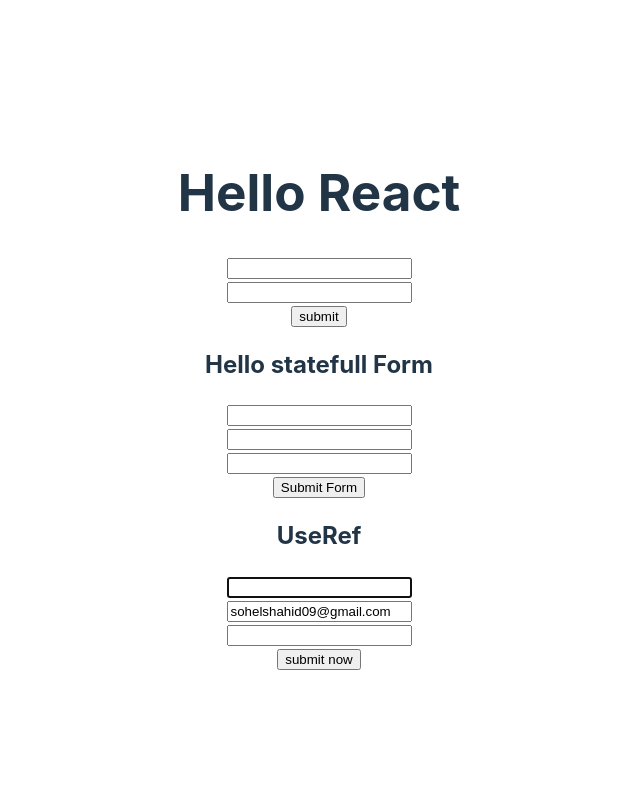
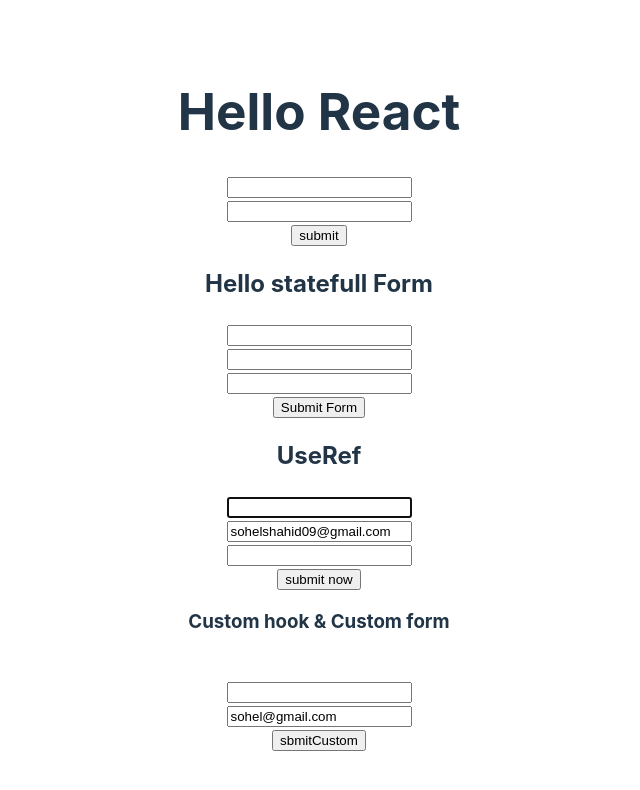
Before and after one commit to SohelShahid117/ph9-m46-formMaster-ReactCoreConcept, a React (Vite) app: page / in a window 1280 px wide. Shown: the top 790 px of the page, without its empty margins (321-961 px from the left). Built offline with nearby package versions, Linux system fonts and the light colour scheme.

Commit message:
46-4 Custom Hook And Create Your First Custom Hook complete

```diff
--- a/src/App.jsx
+++ b/src/App.jsx
@@ -1,4 +1,5 @@
 import "./App.css";
+import CustomHookForm from "./Components/CustomHookForm/CustomHookForm";
 import RefForm from "./Components/RefForm/RefForm";
 import SimpleForm from "./Components/SimpleForm/SimpleForm";
 import StatefulForm from "./Components/StatefulForm/StatefulForm";
@@ -15,6 +16,9 @@
 
         <h2>UseRef</h2>
         <RefForm></RefForm>
+
+        <h3>Custom hook & Custom form</h3>
+        <CustomHookForm></CustomHookForm>
       </div>
     </>
   );
--- /dev/null
+++ b/src/Components/CustomHookForm/CustomHookForm.jsx
@@ -0,0 +1,41 @@
+import React from "react";
+import useInputState from "../../hooks/useInputState";
+
+//46-4 Custom Hook And Create Your First Custom Hook
+
+const CustomHookForm = () => {
+  // const [name, handleNameChange] = useInputState("Rojoni Sojoni");
+
+  const emailState = useInputState("sohel@gmail.com");
+
+  const handleSubmit = (e) => {
+    e.preventDefault();
+    console.log(e);
+    console.log(e.target);
+
+    // console.log(name);
+    console.log(emailState.value);
+  };
+  return (
+    <div>
+      <form onSubmit={handleSubmit}>
+        {/* <input
+          value={name}
+          onChange={handleNameChange}
+          type="text"
+          name="name"
+          id=""
+        /> */}
+        <br />
+        <input type="password" name="password" id="" />
+        <br />
+        <input {...emailState} type="email" name="email" id="" />
+        <br />
+        <input type="submit" value="sbmitCustom" />
+        <br />
+      </form>
+    </div>
+  );
+};
+
+export default CustomHookForm;
--- /dev/null
+++ b/src/hooks/useInputState.jsx
@@ -0,0 +1,19 @@
+import { useState } from "react";
+
+const useInputState = (defaultValue = null) => {
+  const [value, setValue] = useState(defaultValue);
+
+  //   const handleChange = (e) => {
+  //     setValue(e.target.value);
+  //   };
+  const onChange = (e) => {
+    setValue(e.target.value);
+  };
+  //   return [value, handleChange];
+  return {
+    value,
+    onChange,
+  };
+};
+
+export default useInputState;
```
